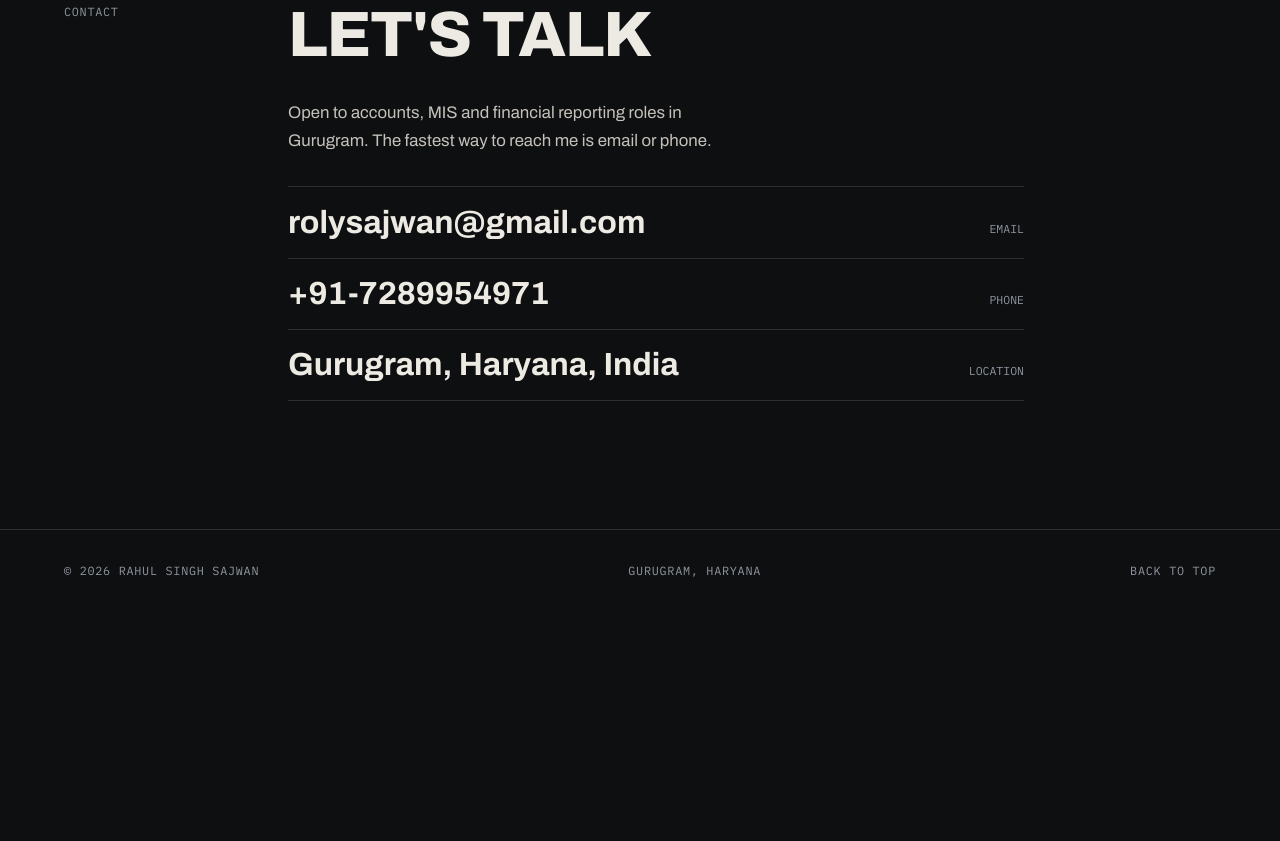
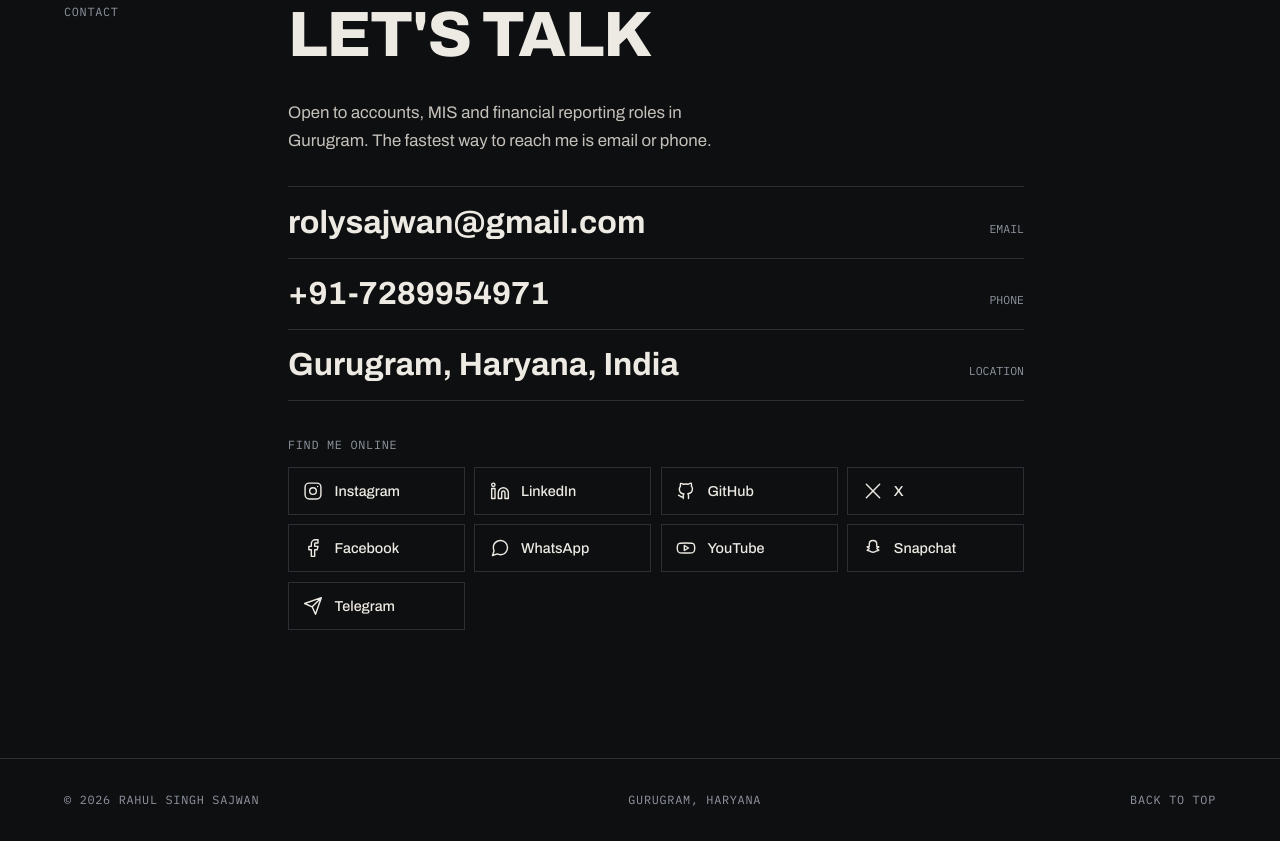
Before and after one commit to rolysajwan/rolysajwan.github.io, a plain HTML site: page index.html in a window 1280 px wide. Shown: the part 5689-6530 px from the top of the page. Before the commit the page ends 6301 px from the top, so only its background shows below. Drawn offline with Linux system fonts and the light colour scheme.

Commit message:
Implement social links in index.html
Added social links section with icons for various platforms.

```diff
--- a/index.html
+++ b/index.html
@@ -22,6 +22,11 @@
 .js .job.reveal{transform:rotateX(14deg) translateY(36px);transform-origin:50% 0;transition:opacity .8s,transform .9s cubic-bezier(.2,.7,.1,1)}
 .js .job.reveal.in{transform:none}
 @media(prefers-reduced-motion:reduce){#tilt{transform:none!important}.js .job.reveal{transform:none}}
+.soc-h{margin:2.2rem 0 .8rem}
+.socials{list-style:none;margin:0;padding:0;display:grid;grid-template-columns:repeat(auto-fill,minmax(150px,1fr));gap:.6rem;max-width:46rem}
+.socials a{display:flex;align-items:center;gap:.7rem;min-height:48px;padding:.5rem .9rem;border:1px solid var(--steel);text-decoration:none;font:500 .9rem var(--sans);transition:border-color .2s,color .2s,transform .2s}
+.socials a:hover{border-color:var(--brass);color:var(--brass);transform:translateY(-2px)}
+.socials svg{width:20px;height:20px;flex:none;fill:none;stroke:currentColor;stroke-width:1.7;stroke-linecap:round;stroke-linejoin:round}
 </style>
 </head>
 <body>
@@ -85,6 +90,8 @@
     <h2 class="reveal">Let's talk</h2>
     <p class="lead">Open to accounts, MIS and financial reporting roles in Gurugram. The fastest way to reach me is email or phone.</p>
     <ul class="links" id="links"></ul>
+    <p class="mono note soc-h">Find me online</p>
+    <ul class="socials" id="socials"></ul>
   </div>
 </section>
 </main>
@@ -207,5 +214,29 @@ document.addEventListener("visibilitychange",()=>document.hidden?stop():start())
 if("IntersectionObserver" in window) new IntersectionObserver(es=>es[0].isIntersecting?start():stop()).observe(stage); else start();
 })();
 </script>
+<script>
+/* Social links. Everything uses the same handle; edit HANDLE or remove a line you do not use. */
+(() => {
+const HANDLE="rolysajwan", PHONE="917289954971";
+const SOCIALS=[
+ ["Instagram","https://www.instagram.com/"+HANDLE,'<rect x="2.5" y="2.5" width="19" height="19" rx="5"/><circle cx="12" cy="12" r="4"/><path d="M17.5 6.5h.01"/>'],
+ ["LinkedIn","https://www.linkedin.com/in/"+HANDLE,'<path d="M16 8a6 6 0 016 6v7h-4v-7a2 2 0 00-4 0v7h-4v-7a6 6 0 016-6zM2 9h4v12H2zM4 2.5a2 2 0 100 4 2 2 0 000-4z"/>'],
+ ["GitHub","https://github.com/"+HANDLE,'<path d="M9 19c-4 1-4-2-6-2m12 4v-3.5a3 3 0 00-.8-2.3c2.7-.3 5.5-1.3 5.5-6a4.7 4.7 0 00-1.3-3.3 4.4 4.4 0 00-.1-3.3s-1-.3-3.4 1.3a11.700 11.700 0 00-6 0C6.500 2.700 5.500 3 5.500 3a4.400 4.400 0 00-.1 3.300A4.700 4.700 0 004 9.500c0 4.700 2.800 5.700 5.500 6A3 3 0 008.700 18V21"/>'],
+ ["X","https://x.com/"+HANDLE,'<path d="M4 4l16 16M20 4L4 20"/>'],
+ ["Facebook","https://www.facebook.com/"+HANDLE,'<path d="M18 2h-3a5 5 0 00-5 5v3H7v4h3v8h4v-8h3l1-4h-4V7a1 1 0 011-1h3z"/>'],
+ ["WhatsApp","https://wa.me/"+PHONE,'<path d="M21 11.500a8.400 8.400 0 01-.9 3.800 8.500 8.500 0 01-7.600 4.700 8.400 8.400 0 01-3.800-.9L3 21l1.900-5.700a8.400 8.400 0 01-.9-3.800 8.500 8.500 0 014.700-7.600 8.400 8.400 0 013.800-.9h.5a8.500 8.500 0 018 8z"/>'],
+ ["YouTube","https://www.youtube.com/@"+HANDLE,'<path d="M22 8.500a3 3 0 00-2-2C18.200 6 12 6 12 6s-6.200 0-8 .5a3 3 0 00-2 2A30 30 0 001.500 12 30 30 0 002 15.500a3 3 0 002 2c1.800.5 8 .5 8 .5s6.200 0 8-.5a3 3 0 002-2 30 30 0 00.5-3.500 30 30 0 00-.5-3.500zM10 15V9l5 3z"/>'],
+ ["Snapchat","https://www.snapchat.com/add/"+HANDLE,'<path d="M12 3c-3 0-4.500 2-4.500 4.500V10c-1 .5-2 .5-2.500.7.5 1 1.500 1.300 2.500 1.500-.3 1-1.200 2-2.500 2.500 1 .8 2.500.8 3.500 1 .5.700 1.200 1.300 3.500 1.300s3-.600 3.500-1.300c1-.2 2.500-.2 3.500-1-1.300-.5-2.200-1.500-2.500-2.500 1-.2 2-.5 2.500-1.500-.5-.2-1.500-.2-2.500-.7V7.500C16.500 5 15 3 12 3z"/>'],
+ ["Telegram","https://t.me/"+HANDLE,'<path d="M22 2L11 13M22 2l-7 20-4-9-9-4z"/>']
+];
+const ul=document.getElementById("socials"); if(!ul) return;
+SOCIALS.forEach(([name,url,icon])=>{
+  const li=document.createElement("li"), a=document.createElement("a"), ns="http://www.w3.org/2000/svg", s=document.createElementNS(ns,"svg"), t=document.createElement("span");
+  a.href=url; a.target="_blank"; a.rel="noopener noreferrer"; a.setAttribute("aria-label",name+" (opens in a new tab)");
+  s.setAttribute("viewBox","0 0 24 24"); s.setAttribute("aria-hidden","true"); s.innerHTML=icon; /* icon is a fixed string from this file */
+  t.textContent=name; a.append(s,t); li.append(a); ul.append(li);
+});
+})();
+</script>
 </body>
 </html>
```
